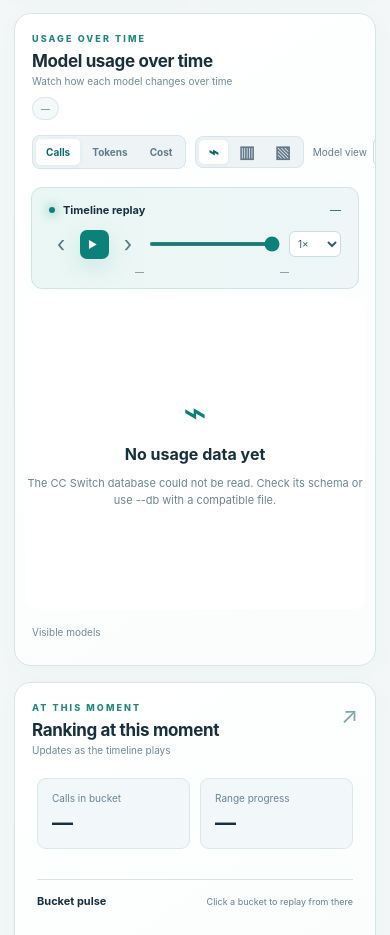
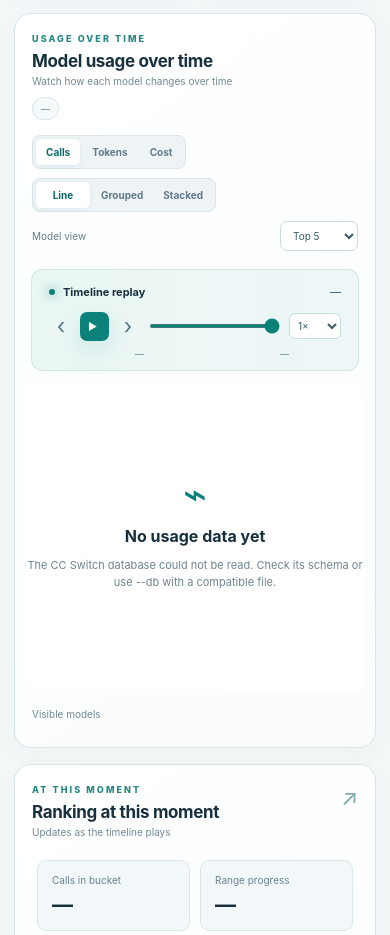
Before and after one commit to AA8j/ccswitch-pulse, a website: page public/index.html in a window 390 px wide. Shown: the part 900-1835 px from the top of the page. Drawn offline with nearby package versions, Linux system fonts and the light colour scheme; no server answers.

Commit message:
Polish chart controls for desktop widths

```diff
--- a/package.json
+++ b/package.json
@@ -1,6 +1,6 @@
 {
   "name": "ccswitch-pulse",
-  "version": "0.1.1",
+  "version": "0.1.2",
   "description": "A local, read-only model usage dashboard for CC Switch",
   "type": "module",
   "bin": {
--- a/public/i18n.js
+++ b/public/i18n.js
@@ -109,6 +109,9 @@
     折线图: "Line chart",
     分组柱状图: "Grouped bars",
     堆叠柱状图: "Stacked bars",
+    折线: "Line",
+    分组: "Grouped",
+    堆叠: "Stacked",
     不同模型随时间变化的用量图: "Usage by model over time",
     这里还没有用量数据: "No usage data yet",
     "调整筛选条件，或确认 CC Switch 已记录调用。":
--- a/public/index.html
+++ b/public/index.html
@@ -52,7 +52,7 @@
             </div>
             <p>你的用量数据留在本机。<br />看板只读取 CC Switch 数据库。</p>
           </div>
-          <div class="side-version"><span>CCSwitch Pulse</span><span>v0.1.1</span></div>
+          <div class="side-version"><span>CCSwitch Pulse</span><span>v0.1.2</span></div>
         </div>
       </aside>
 
@@ -250,20 +250,23 @@
                     class="type-button active"
                     data-type="line"
                     title="折线图"
+                    aria-label="折线图"
                   >
-                    ⌁</button
+                    折线</button
                   ><button
                     class="type-button"
                     data-type="bar"
                     title="分组柱状图"
+                    aria-label="分组柱状图"
                   >
-                    ▥</button
+                    分组</button
                   ><button
                     class="type-button"
                     data-type="stack"
                     title="堆叠柱状图"
+                    aria-label="堆叠柱状图"
                   >
-                    ▧
+                    堆叠
                   </button>
                 </div>
                 <label class="model-view-control">
--- a/public/styles.css
+++ b/public/styles.css
@@ -723,8 +723,9 @@ a {
   color: #eff8fb;
 }
 .segmented.compact button {
-  font-size: 17px;
-  line-height: 10px;
+  min-width: 54px;
+  font-size: 10px;
+  line-height: 12px;
   padding: 7px 9px;
 }
 .chart-body {
@@ -1258,6 +1259,20 @@ th:last-child {
     margin-top: 0;
   }
 }
+@media (max-width: 1060px) {
+  .chart-header {
+    flex-wrap: wrap;
+  }
+  .chart-controls {
+    width: 100%;
+    justify-content: flex-start;
+    flex-wrap: wrap;
+  }
+  .chart-controls .model-view-control {
+    margin-left: auto;
+  }
+}
+
 @media (max-width: 750px) {
   .app-shell {
     display: block;
```
Also changed, not shown: README.en.md (+2 -2 lines), README.md, docs/images/dashboard-dark-en.png, docs/images/dashboard-dark-zh.png, docs/images/dashboard-light-en.png, docs/images/dashboard-light-zh.png, 1 other file.
